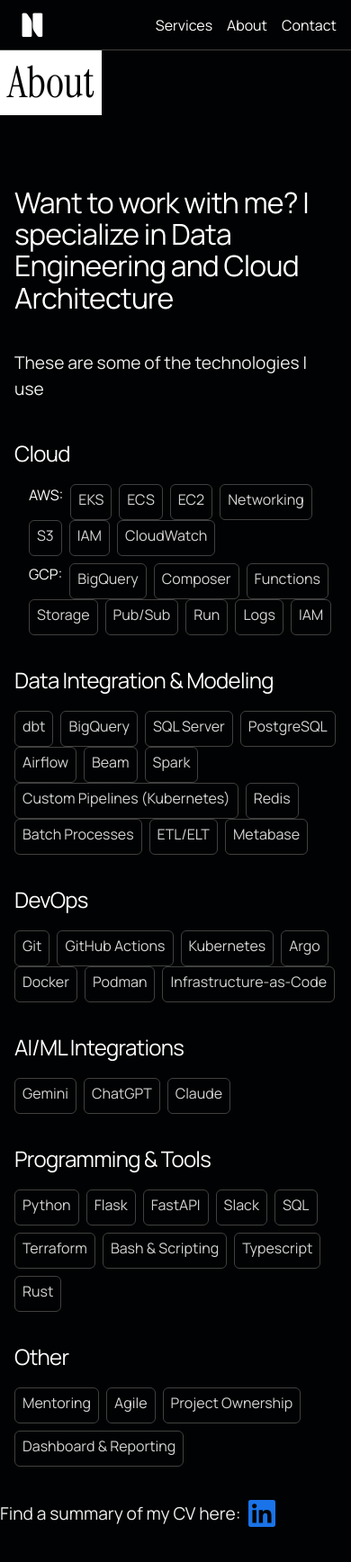
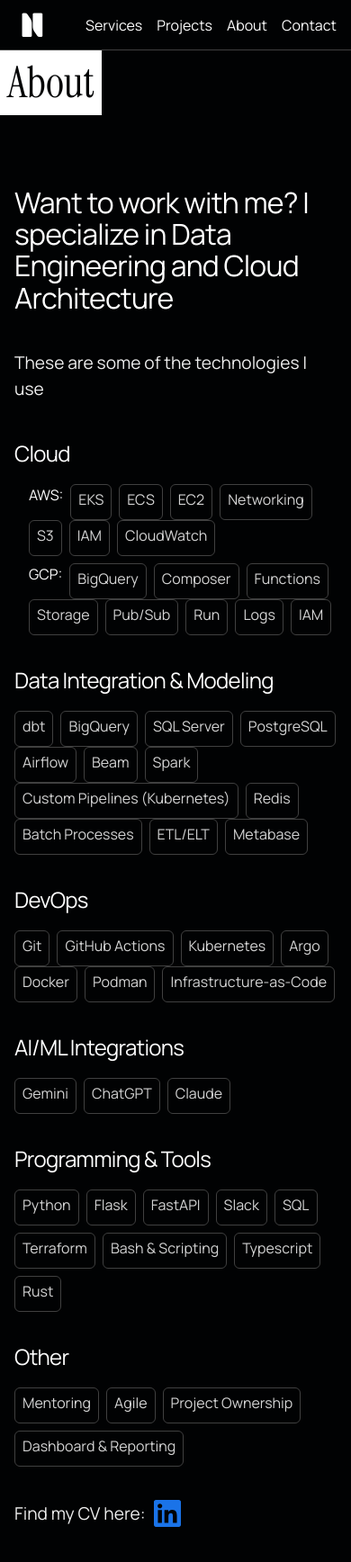
Before and after one commit to gabrielecodes/9bitssystems, a Next.js app: page /about in a window 390 px wide. Shown: the top 1736 px of the page at 90% size. Built offline with nearby package versions, Linux system fonts and the light colour scheme.

Commit message:
update mobile version

```diff
--- a/src/app/about/page.tsx
+++ b/src/app/about/page.tsx
@@ -124,7 +124,7 @@
         {/* */}
 
         <div className="xl:w-2/5 w-full xl:h-full gap-x-2 mx-auto flex items-center">
-          <p className="w-fit">Find a summary of my CV here:</p>
+          <p className="xl:ml-0 ml-4 w-fit">Find my CV here:</p>
           <Link href={"https://www.linkedin.com/in/gabriele-costanza/"} target="_blank">
             <LinkedIn />
           </Link>
--- a/src/app/nav.tsx
+++ b/src/app/nav.tsx
@@ -33,11 +33,11 @@
               Services
             </Link>
           </li>
-          {/* <li className="h-full flex items-center">
+          <li className="h-full flex items-center">
             <Link href={"#projects"} className="flex items-center">
               Projects
             </Link>
-          </li> */}
+          </li>
           <li className="h-full flex items-center">
             <Link href={"#about"} className="flex items-center">
               About
@@ -95,7 +95,7 @@
               </span>
             </Link>
           </li>
-          {/* <li className="w-full h-full">
+          <li className="w-full h-full">
             <Link
               href={"#projects"}
               className="w-full h-10 flex items-center hover:text-background hover:bg-blue-neon hover:animate-[neon-blink_5s_infinite_alternate] group/services p-4 rounded-md"
@@ -105,7 +105,7 @@
                 &rarr;
               </span>
             </Link>
-          </li> */}
+          </li>
           <li className="w-full h-full">
             <Link
               href={"#about"}
--- a/src/app/projects/projects.tsx
+++ b/src/app/projects/projects.tsx
@@ -38,7 +38,7 @@
         Projects
       </h1>
 
-      <h2 className="xl:w-2/5 w-full xl:mt-40 mt-10 mb-10 mx-auto">Some things I work with</h2>
+      <h2 className="xl:w-2/5 w-full xl:mt-40 mt-10 mb-10 xl:ml-0 ml-4 mx-auto">Some things I work with</h2>
       <div className="xl:w-2/5 mt-10 mx-auto xl:flex xl:flex-row relative xl:border-t border-border">
         <Plus className="size-6 -left-3 -top-3 xl:block hidden" />
         <Plus className="size-6 left-[calc(100%-0.75rem)] -top-3 z-10 xl:block hidden" />
```
